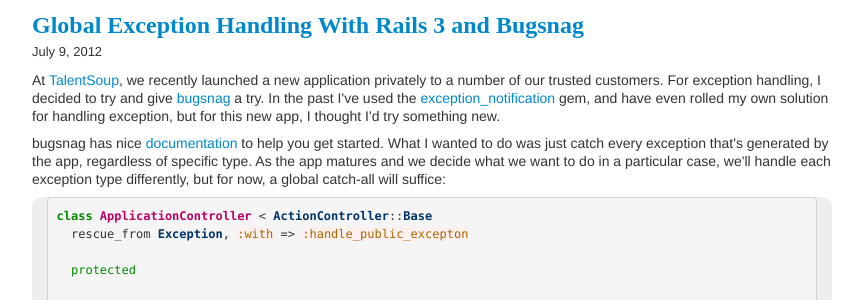
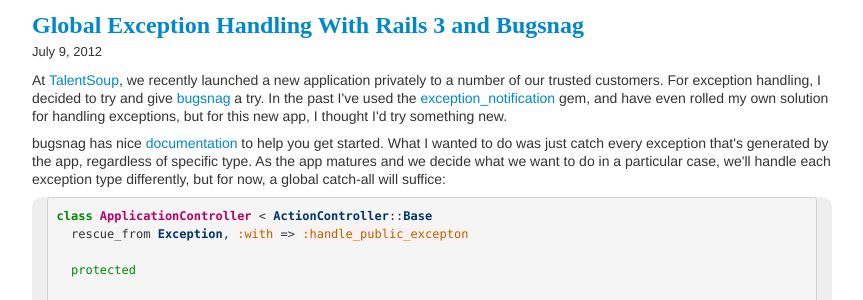
Before and after one commit to speric/speric.github.com, a Jekyll site: the page built from _posts/2012-07-09-global-exception-handling-with-rails-3-and-bugsnag.markdown, in a window 1280 px wide. Shown: the part 139-439 px from the top of the page, without its empty margins (208-1071 px from the left). Built offline with Jekyll 4.4.1, drawn with Linux system fonts in a browser that asks for light colours; some web fonts are replaced; Markdown is read by kramdown in place of the engine named in the settings; comment, search, counter and statistics services are not loaded.

Commit message:
Update master

```diff
--- a/_posts/2012-07-09-global-exception-handling-with-rails-3-and-bugsnag.markdown
+++ b/_posts/2012-07-09-global-exception-handling-with-rails-3-and-bugsnag.markdown
@@ -2,7 +2,7 @@
 layout: post
 title: Global Exception Handling With Rails 3 and Bugsnag
 ---
-<p>At <a href="https://talentsoup.com">TalentSoup</a>, we recently launched a new application privately to a number of our trusted customers.  For exception handling, I decided to try and give <a href="http://bugsnag.com">bugsnag</a> a try.  In the past I've used the <a href="https://github.com/rails/exception_notification">exception_notification</a> gem, and have even rolled my own solution for handling exception, but for this new app, I thought I'd try something new.</p>
+<p>At <a href="https://talentsoup.com">TalentSoup</a>, we recently launched a new application privately to a number of our trusted customers.  For exception handling, I decided to try and give <a href="http://bugsnag.com">bugsnag</a> a try.  In the past I've used the <a href="https://github.com/rails/exception_notification">exception_notification</a> gem, and have even rolled my own solution for handling exceptions, but for this new app, I thought I'd try something new.</p>
 
 <p>bugsnag has nice <a href="https://bugsnag.com/docs/notifiers/ruby">documentation</a> to help you get started. What I wanted to do was just catch every exception that's generated by the app, regardless of specific type.  As the app matures and we decide what we want to do in a particular case, we'll handle each exception type differently, but for now, a global catch-all will suffice:</p>
 
```
